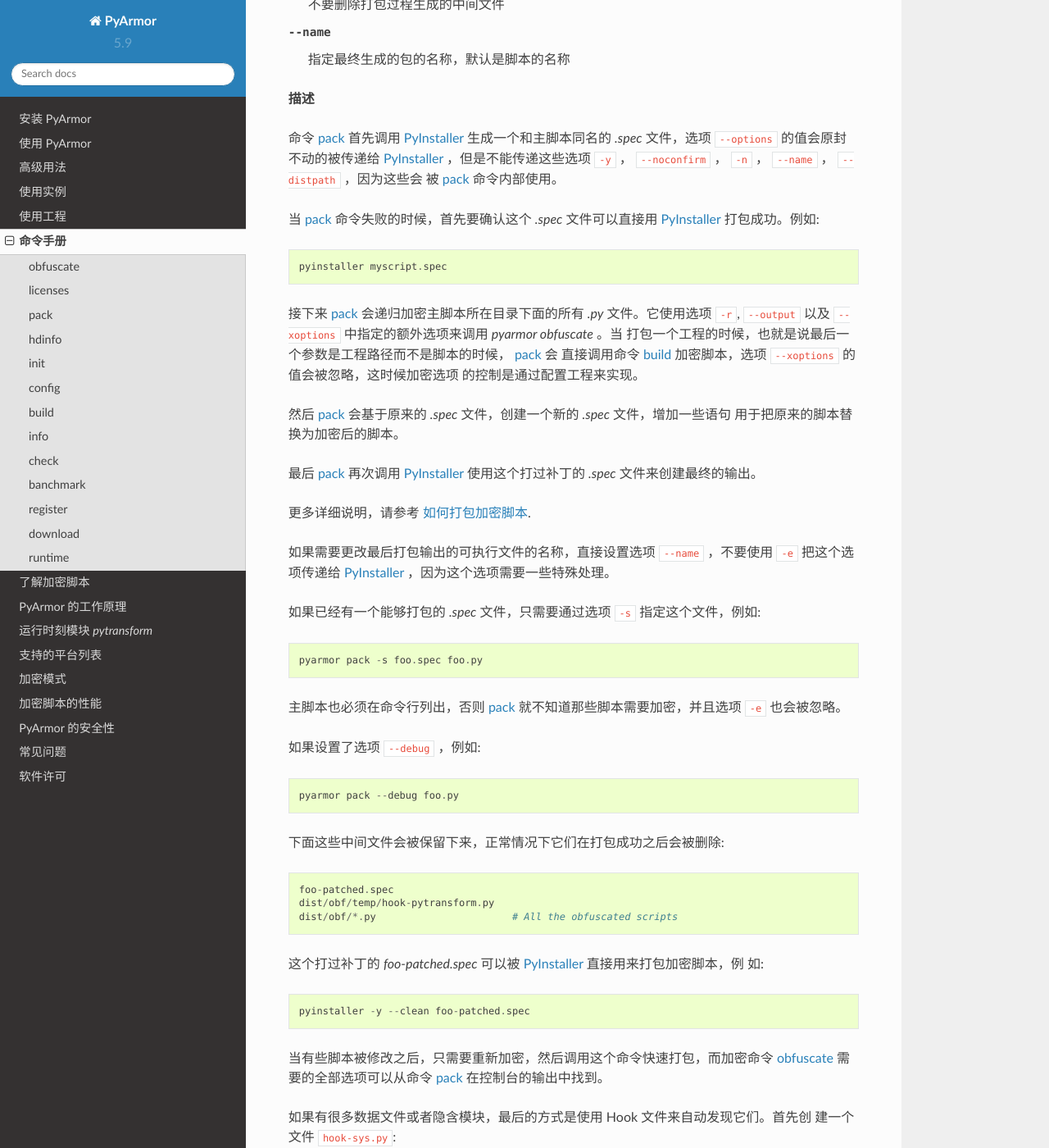
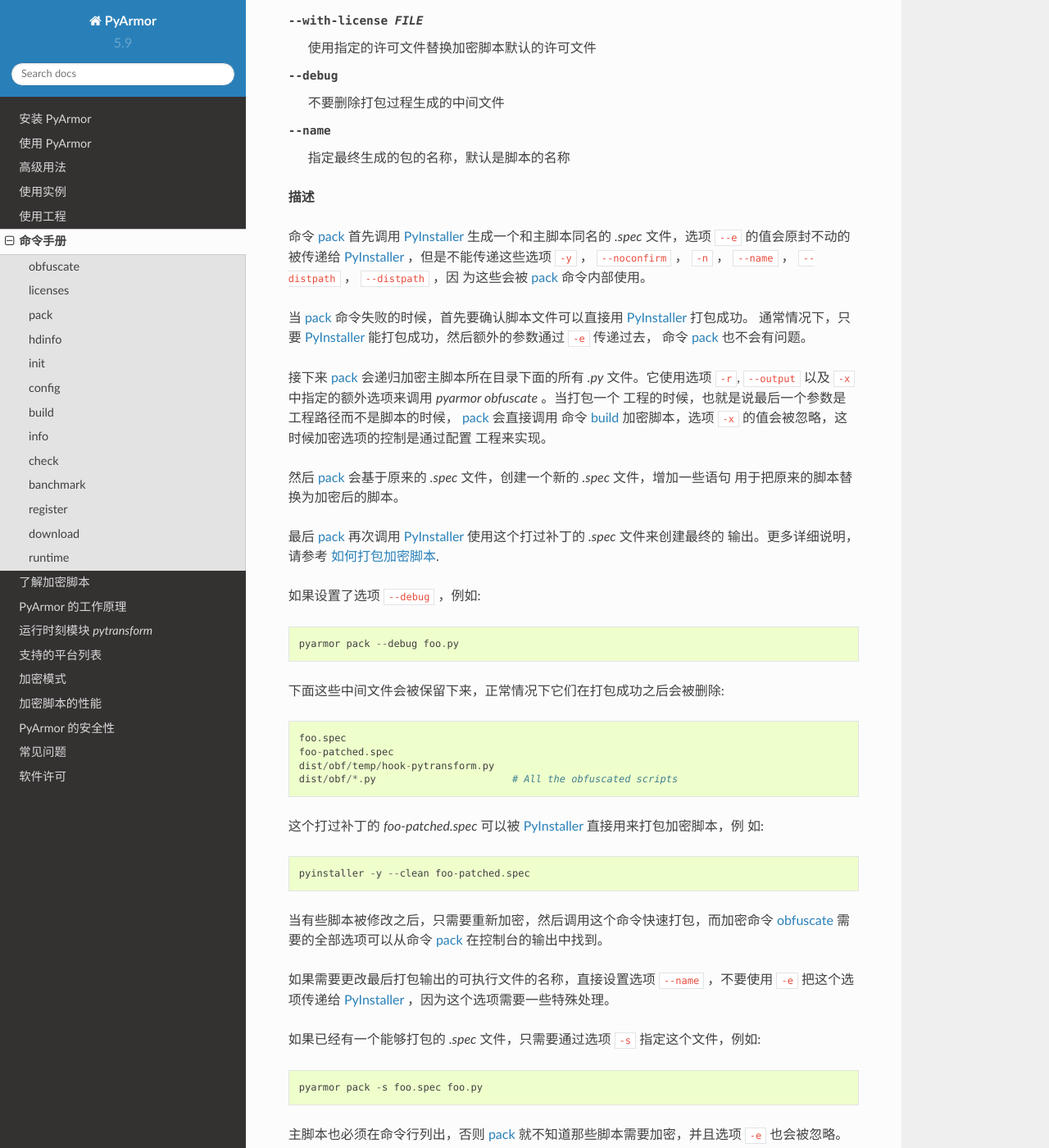
Before and after one commit to dashingsoft/pyarmor-docs-zh, a Sphinx documentation site: the page built from docs/man.rst, in a window 1280 px wide and 1400 px high, scrolled down 9144 px. Shown: the whole window at 82% size. Built offline with Sphinx 7.4.7 and the Read the Docs theme 2.0.0, drawn with Linux system fonts in a browser that asks for light colours; some of the changed lines change nothing that is shown; some of the changed text lies outside the part shown.

Commit message:
Refine man page

```diff
--- a/docs/man.rst
+++ b/docs/man.rst
@@ -91,18 +91,22 @@
 文件，可以先把整个包拷贝到输出目录，然后在进行加密，这样加密后的 `.py` 文件就会
 覆盖输出目录中 `.py` 文件。
 
-PyArmor 会修改主脚本，插入交叉保护代码，然后把搜索到脚本全部加密，保存到输出目录
-`dist`
+PyArmor 首先会修改主脚本，在其中插入交叉保护代码，详细处理过程请参考 :ref:`对主脚本的特殊处理`
 
-然后创建 :ref:`运行辅助包` ，保存到输出目录 `dist`
+如果在命令行中指定了插件，那么 PyArmor 会扫描全部的脚本，根据规则注入相关插件代
+码，详细处理过程参考 :ref:`如何处理插件` 。
+
+接着把搜索到脚本全部加密，保存到输出目录 `dist` 。
+
+然后创建 :ref:`运行辅助包` ，保存到输出目录 `dist` 。
 
 最后插入 :ref:`引导代码` 到主脚本。
 
-只有精准模式下面，命令行列出的所有脚本都被作为主脚本，在其他模式下面，
-只有第一个脚本是主脚本，不会在其他脚本中插入引导代码和交叉保护代码。
+只有精准模式 `--exact` 被指定时候，命令行列出的所有脚本都被作为主脚本，在其他模
+式下面，只有第一个脚本是主脚本，不会在其他脚本中插入引导代码和交叉保护代码。
 
-当主脚本没有在顶层目录的时候，需要使用选项 ``--src`` 用来指定搜索 .py 文件的路径。
-例如::
+当主脚本没有在顶层目录的时候，需要使用选项 ``--src`` 用来指定搜索 ``.py`` 文件的
+路径。例如::
 
     # 没有 --src 的话，"./mysite" 是搜索脚本的路径
     pyarmor obfuscate --src "." --recursive mysite/wsgi.py
@@ -339,37 +343,25 @@
 **描述**
 
 命令 `pack`_ 首先调用 `PyInstaller`_ 生成一个和主脚本同名的 `.spec` 文件，选项
-``--options`` 的值会原封不动的被传递给 `PyInstaller`_ ，但是不能传递这些选项
-``-y`` ， ``--noconfirm`` ， ``-n`` ， ``--name`` ， ``--distpath`` ，因为这些会
-被 `pack`_ 命令内部使用。
+``--e`` 的值会原封不动的被传递给 `PyInstaller`_ ，但是不能传递这些选项 ``-y`` ，
+``--noconfirm`` ， ``-n`` ， ``--name`` ， ``--distpath`` ， ``--distpath`` ，因
+为这些会被 `pack`_ 命令内部使用。
 
-当 `pack`_ 命令失败的时候，首先要确认这个 `.spec` 文件可以直接用 `PyInstaller`_
-打包成功。例如::
-
-    pyinstaller myscript.spec
+当 `pack`_ 命令失败的时候，首先要确认脚本文件可以直接用 `PyInstaller`_ 打包成功。
+通常情况下，只要 `PyInstaller`_ 能打包成功，然后额外的参数通过 ``-e`` 传递过去，
+命令 `pack`_ 也不会有问题。
 
 接下来 `pack`_ 会递归加密主脚本所在目录下面的所有 `.py` 文件。它使用选项 ``-r``,
-``--output`` 以及 ``--xoptions`` 中指定的额外选项来调用 `pyarmor obfuscate` 。当
-打包一个工程的时候，也就是说最后一个参数是工程路径而不是脚本的时候， `pack`_ 会
-直接调用命令 `build`_ 加密脚本，选项 ``--xoptions`` 的值会被忽略，这时候加密选项
-的控制是通过配置工程来实现。
+``--output`` 以及 ``-x`` 中指定的额外选项来调用 `pyarmor obfuscate` 。当打包一个
+工程的时候，也就是说最后一个参数是工程路径而不是脚本的时候， `pack`_ 会直接调用
+命令 `build`_ 加密脚本，选项 ``-x`` 的值会被忽略，这时候加密选项的控制是通过配置
+工程来实现。
 
 然后 `pack`_ 会基于原来的 `.spec` 文件，创建一个新的 `.spec` 文件，增加一些语句
 用于把原来的脚本替换为加密后的脚本。
 
-最后 `pack`_ 再次调用 `PyInstaller`_ 使用这个打过补丁的 `.spec` 文件来创建最终的输出。
-
-更多详细说明，请参考 :ref:`如何打包加密脚本`.
-
-如果需要更改最后打包输出的可执行文件的名称，直接设置选项 ``--name`` ，不要使用
-``-e`` 把这个选项传递给 `PyInstaller`_ ，因为这个选项需要一些特殊处理。
-
-如果已经有一个能够打包的 `.spec` 文件，只需要通过选项 ``-s`` 指定这个文件，例如::
-
-    pyarmor pack -s foo.spec foo.py
-
-主脚本也必须在命令行列出，否则 `pack`_ 就不知道那些脚本需要加密，并且选项 ``-e``
-也会被忽略。
+最后 `pack`_ 再次调用 `PyInstaller`_ 使用这个打过补丁的 `.spec` 文件来创建最终的
+输出。更多详细说明，请参考 :ref:`如何打包加密脚本`.
 
 如果设置了选项 ``--debug`` ，例如::
 
@@ -377,6 +369,7 @@
 
 下面这些中间文件会被保留下来，正常情况下它们在打包成功之后会被删除::
 
+    foo.spec
     foo-patched.spec
     dist/obf/temp/hook-pytransform.py
     dist/obf/*.py                       # All the obfuscated scripts
@@ -388,6 +381,16 @@
 
 当有些脚本被修改之后，只需要重新加密，然后调用这个命令快速打包，而加密命令
 `obfuscate`_ 需要的全部选项可以从命令 `pack`_ 在控制台的输出中找到。
+
+如果需要更改最后打包输出的可执行文件的名称，直接设置选项 ``--name`` ，不要使用
+``-e`` 把这个选项传递给 `PyInstaller`_ ，因为这个选项需要一些特殊处理。
+
+如果已经有一个能够打包的 `.spec` 文件，只需要通过选项 ``-s`` 指定这个文件，例如::
+
+    pyarmor pack -s foo.spec foo.py
+
+主脚本也必须在命令行列出，否则 `pack`_ 就不知道那些脚本需要加密，并且选项 ``-e``
+也会被忽略。
 
 如果有很多数据文件或者隐含模块，最后的方式是使用 Hook 文件来自动发现它们。首先创
 建一个文件 ``hook-sys.py``::
```
